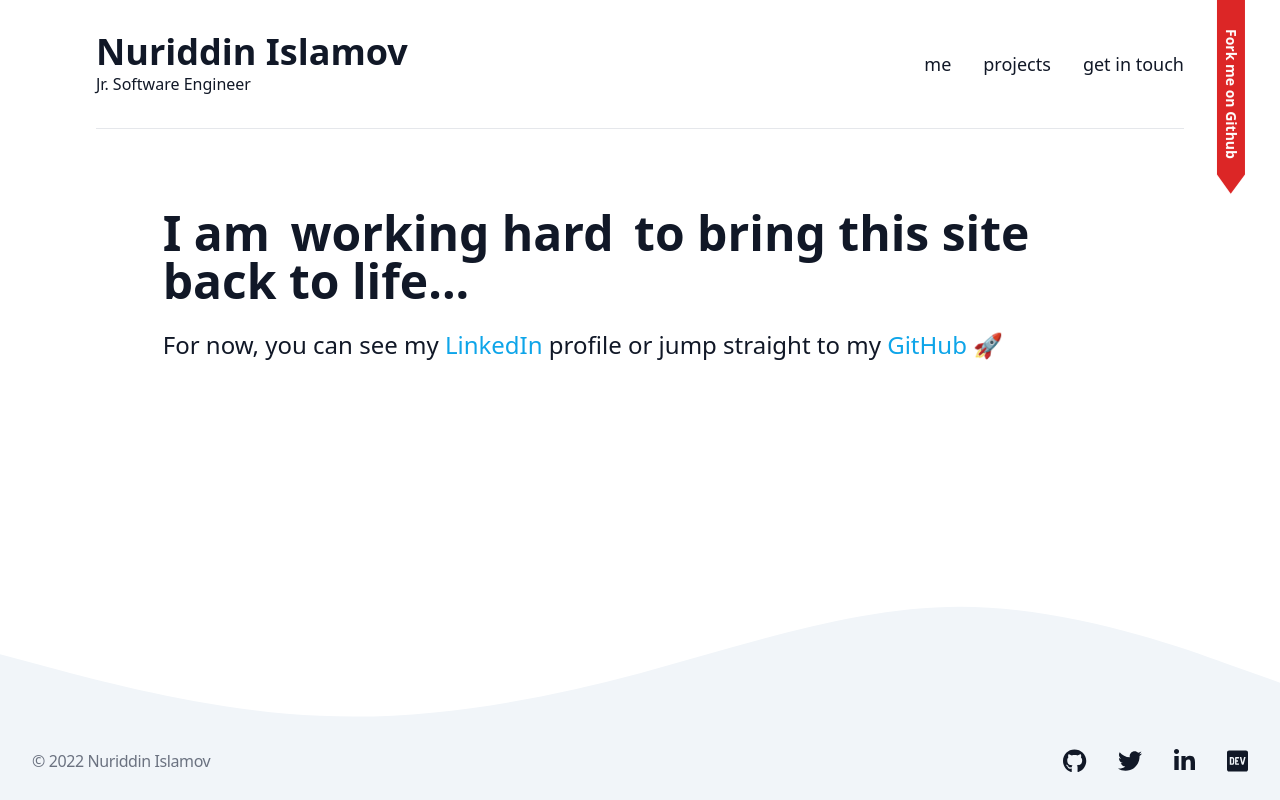
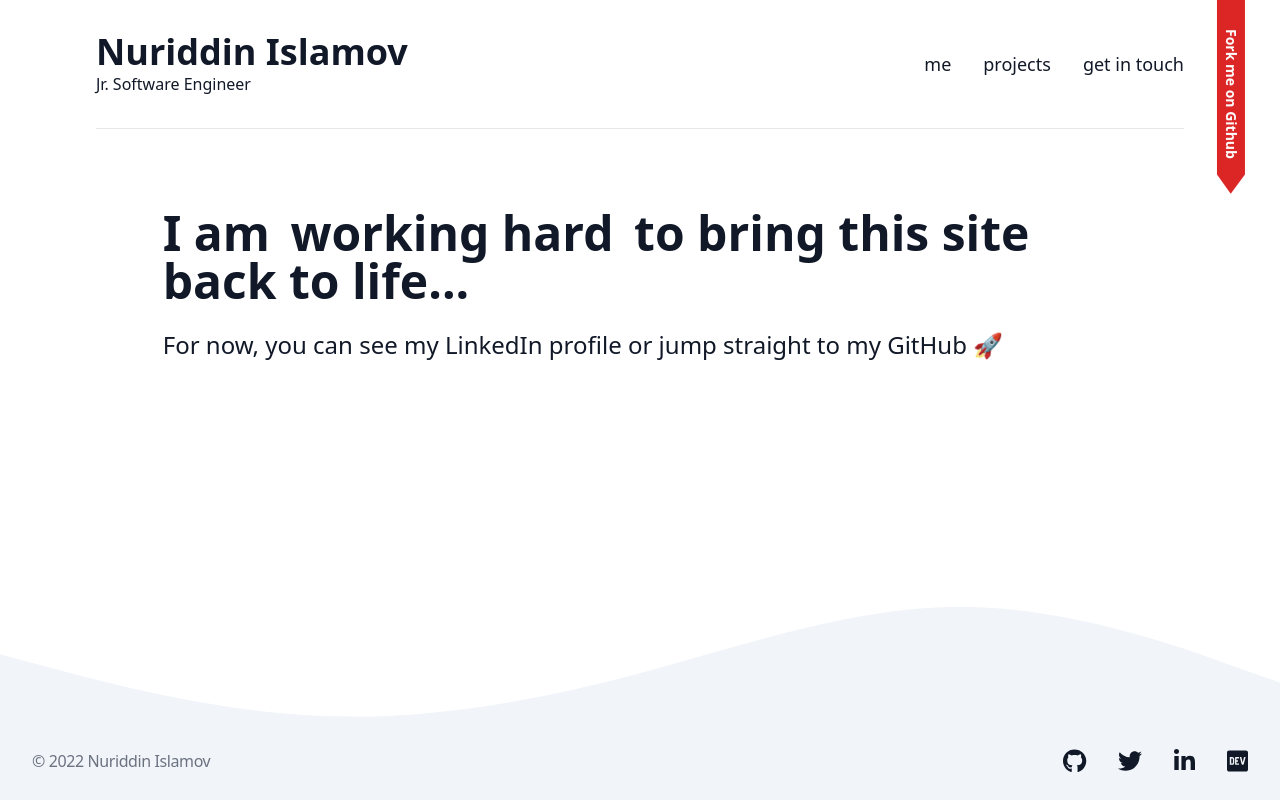
Before and after one commit to noonosh/nuriddinislamov.com-old, a React (Create React App) app: page / in a window 1280 px wide. Built offline with nearby package versions, Linux system fonts and the light colour scheme; what react-animations would draw is missing.

Commit message:
Update css styling

```diff
--- a/src/styles/tailwind.css
+++ b/src/styles/tailwind.css
@@ -7,11 +7,8 @@
 }
 
 @layer components {
-	.social_link {
-		@apply hover:underline text-sky-500;
-	}
 	.nav_item {
-		@apply ml-8 text-gray-900 hover:text-indigo-600 hover:underline underline-offset-1;
+		@apply ml-8 text-gray-900 hover:text-sky-600 hover:underline underline-offset-1;
 	}
 	.clickable {
 		@apply focus:outline-none focus:ring-2 ring-offset-2 ring-slate-500;
```
